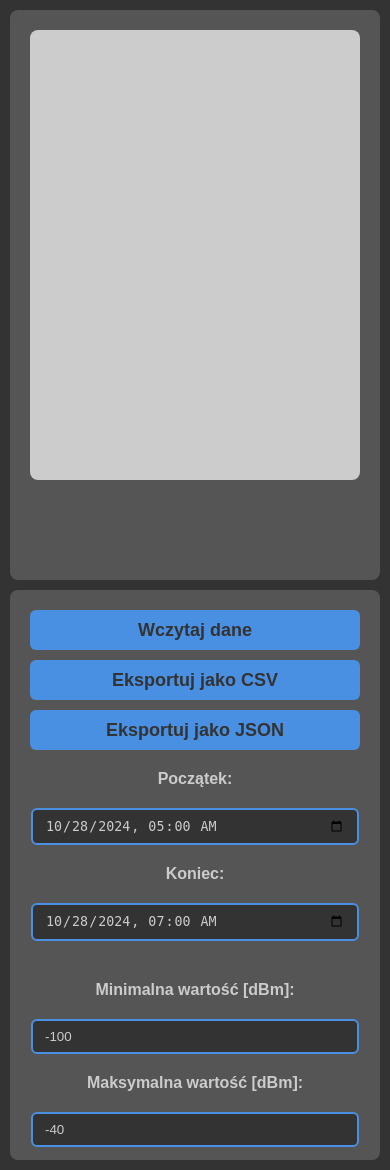
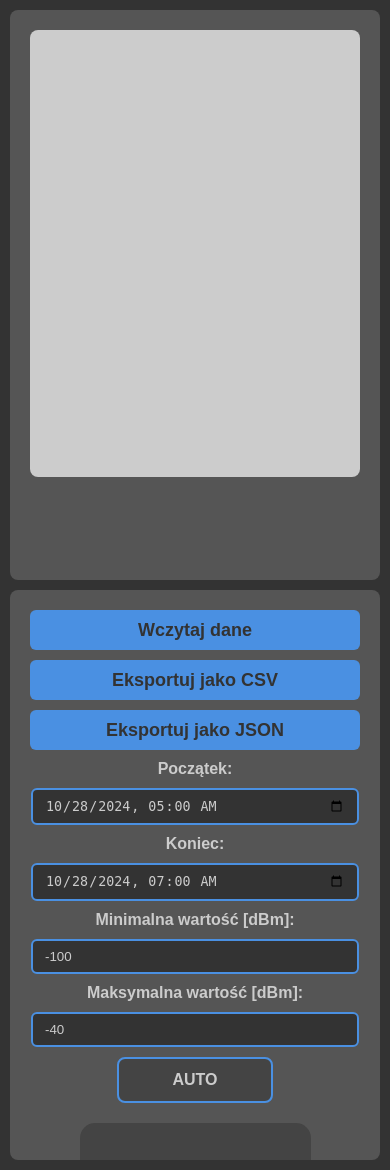
Before and after one commit to Kar0lu/PROJ1, a Flask app: page / in a window 390 px wide. Run offline with Flask 3, Linux system fonts and the light colour scheme; data that the repository does not hold is empty; parts of the project's set-up code (start-up, migrations or seed data) failed here and were passed over.

Commit message:
fix: better responsivnes of the right div

```diff
--- a/static/script.js
+++ b/static/script.js
@@ -291,7 +291,6 @@
 
             if (selectedAntennas.length === 1) {
                 if (detailed === 0) {
-                    // Dane już zawierają avg, min, max — wystarczy je wyciągnąć
                     const avg = d3.mean(filteredData, d => d.close);
                     const max = d3.max(filteredData, d => d.max);
                     const min = d3.min(filteredData, d => d.min);
@@ -299,8 +298,8 @@
                     document.getElementById('avg').textContent = `Średnia: ${avg.toFixed(2)} dBm`;
                     document.getElementById('max-label').textContent = `Maks: ${max.toFixed(2)} dBm`;
                     document.getElementById('min-label').textContent = `Min: ${min.toFixed(2)} dBm`;
+                    document.getElementById('alert').textContent = `Używasz trybu uśredniającego`;
                 } else {
-                    // detailed === 1: dane to surowe próbki, liczymy statystyki z wartości close
                     const avg = d3.mean(filteredData, d => d.close);
                     const max = d3.max(filteredData, d => d.close);
                     const min = d3.min(filteredData, d => d.close);
--- a/static/style.css
+++ b/static/style.css
@@ -129,16 +129,24 @@
   gap: 10px;
 }
 
-#range-container,
+
 #date-range {
   flex: 1;
   display: flex;
   flex-direction: column;
   align-items: center;
-  gap: 20px;
-  margin: 20px 0;
+  gap: 10px;
+  margin: 10px 0;
 }
 
+#range-container {
+  flex: 1.5;
+  display: flex;
+  flex-direction: column;
+  gap: 10px;
+  justify-content: center;
+  align-items: center;
+}
 .tooltip {
   background: #BBB;
   opacity: 1;
@@ -150,7 +158,7 @@
 #data-display {
   background-color: #444;
   border-radius: 15px;
-  flex: 1;
+  flex: 1.5;
   display: flex;
   flex-direction: column;
   gap: 20px;
@@ -158,11 +166,20 @@
   align-items: center;
   width: 70%;
   margin: auto;
+  margin-top: 20px;
+  min-height: 150px;
+  padding: 20;
+}
+
+#alert{
+  text-align: center;
+  margin-bottom: 1%;
+  color: #4d9efb;
 }
 
 #data-display label{
   font-weight: 900;
-  font-size: 12pt;
+  font-size: 100%;
 }
 
 #data-range {
--- a/templates/index.html
+++ b/templates/index.html
@@ -13,6 +13,7 @@
     <div id="left">
       <div id="container"></div>
       <div id="select-container"></div>
+      <label id="alert"></label>
     </div>
 
     <div id="right">
@@ -45,6 +46,7 @@
         <label id="avg"></label>
         <label id="min-label"></label>
       </div>
+
     </div>
   </div>
 </body>
```
